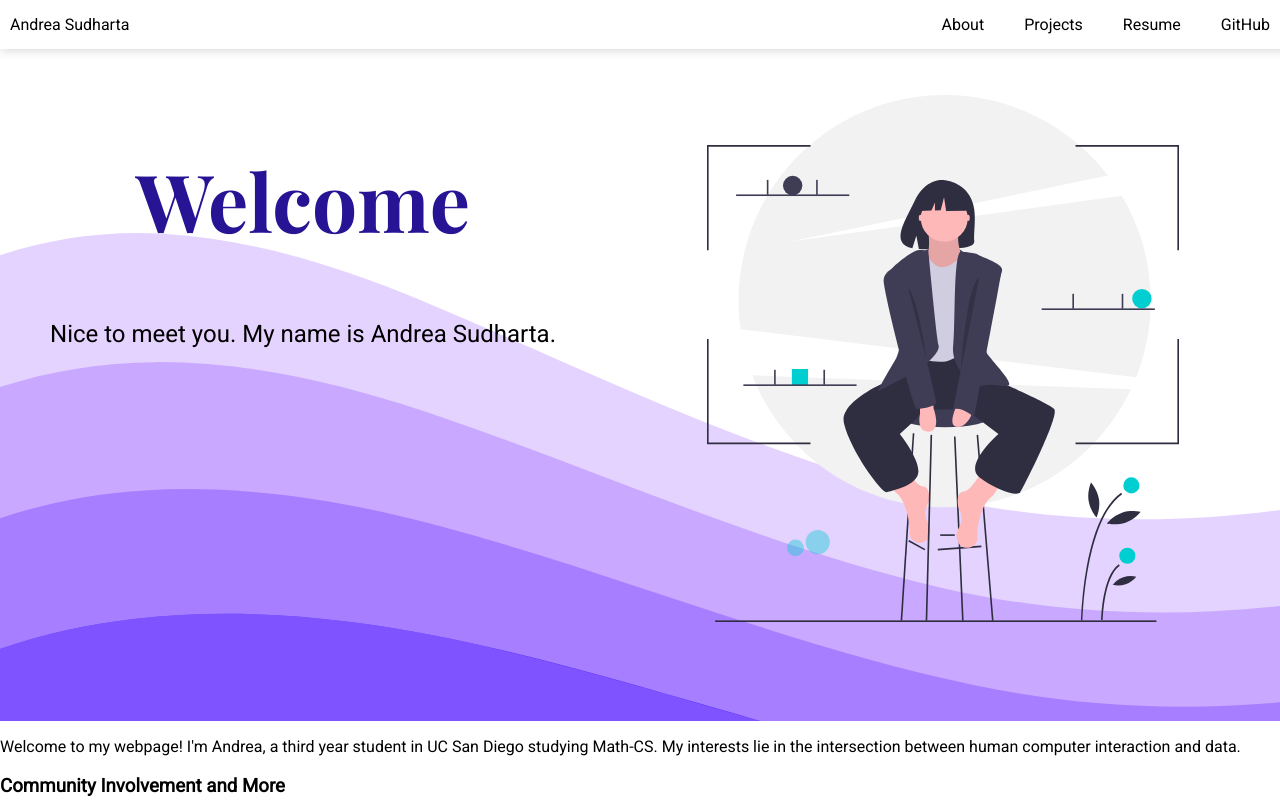
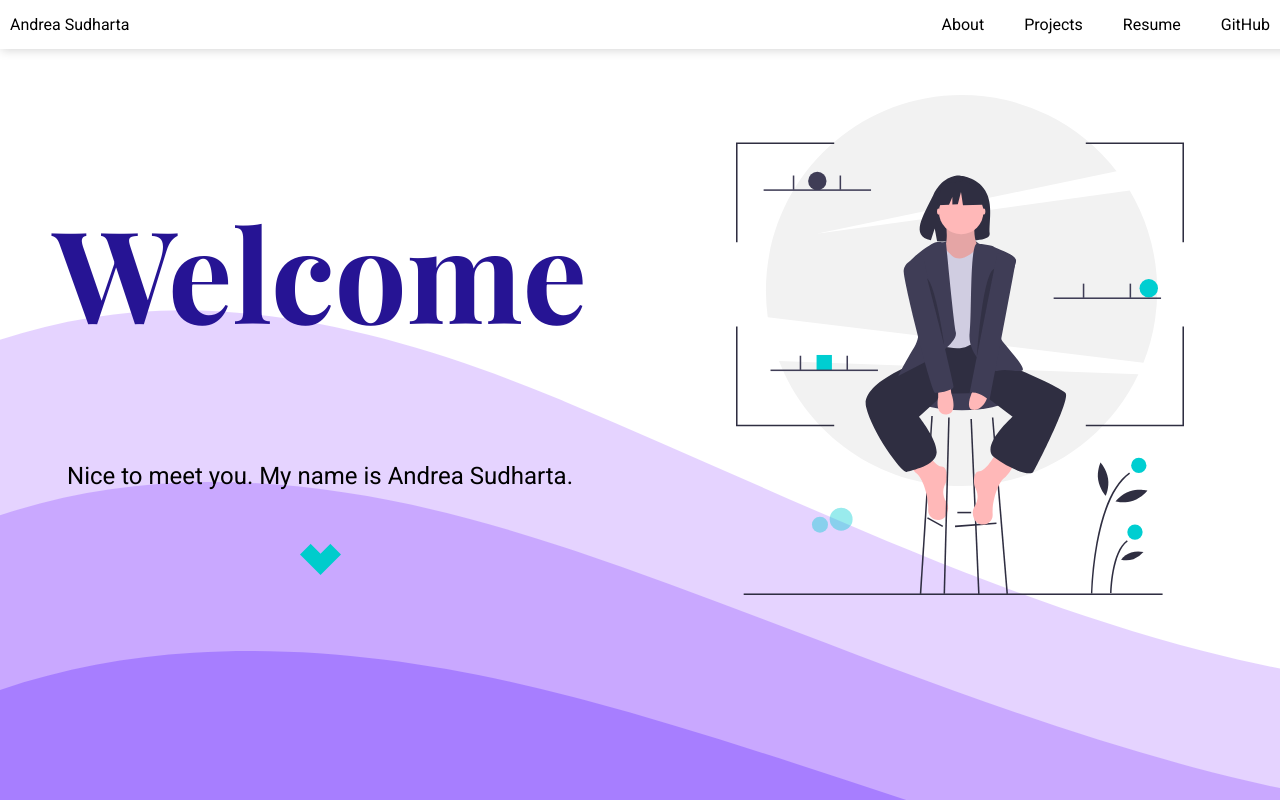
Before and after one commit to annsudhart/annsudhart.github.io, a React (Create React App) app: page / in a window 1280 px wide. Shown: the top 800 px of the page. Built offline with nearby package versions, Linux system fonts and the light colour scheme.

Commit message:
added arrow and fixed splash page proportions

```diff
--- a/public/index.html
+++ b/public/index.html
@@ -2,7 +2,7 @@
 <html lang="en">
   <head>
     <meta charset="utf-8" />
-    <link rel="shortcut icon" href="%PUBLIC_URL%/favicon.ico" />
+    <link rel="shortcut icon" href="%PUBLIC_URL%/favicon.png" />
     <meta name="viewport" content="width=device-width, initial-scale=1" />
     <!--
       manifest.json provides metadata used when your web app is installed on a
@@ -22,7 +22,7 @@
       work correctly both with client-side routing and a non-root public URL.
       Learn how to configure a non-root public URL by running `npm run build`.
     -->
-    <title>React App</title>
+    <title>Andrea Sudharta</title>
   </head>
   <body>
     <div id="root">
--- a/public/main.css
+++ b/public/main.css
@@ -4,3 +4,7 @@ html, body {
     font-family: 'Roboto', sans-serif;
     font-size: 1em;
 }
+
+#root {
+    height: 100%;
+}
--- a/src/App.css
+++ b/src/App.css
@@ -1,3 +1,7 @@
+.App {
+    height: 100%;
+}
+
 .h-100 {
     height: 100%;
 }
@@ -8,10 +12,14 @@
     flex-direction: row;
 }
 
+section {
+    height: 100%;
+}
 .row {
     flex-grow: 1;
     flex-shrink: 1;
     text-align: center;
+    width: 50%;
 }
 
 .splash {
@@ -37,7 +45,6 @@ h1 {
 }
 
 #splashimg {
-    /*max-width: 80%; */
     width: 70%;
     min-width: 250px;
     padding: 15px;
@@ -51,4 +58,10 @@ h1 {
     h1 {
         margin: 30px auto;
     }
-  }
+}
+
+@media only screen and (min-width: 1250px) {
+    h1 {
+        font-size: 8em;
+    }
+}
--- a/src/components/Arrow.css
+++ b/src/components/Arrow.css
@@ -0,0 +1,20 @@
+
+#arrow-container {
+    margin: 0 auto;
+    margin-top: 50px;
+    margin-bottom: 10px;
+    background-color: rgba(0, 0, 0, 0);
+    animation: float 4s ease-in-out infinite;
+  }
+
+  #arrow {
+    border: solid #fff;
+    border-width: 0 15px 15px 0;
+    display: inline-block;
+    padding: 7px;
+    transform: rotate(45deg);
+    -webkit-transform: rotate(45deg);
+    margin-bottom: 5px;
+    background-color: rgba(0, 0, 0, 0);
+    border-color: #00cccc;
+  }
--- a/src/components/Arrow.js
+++ b/src/components/Arrow.js
@@ -3,8 +3,10 @@ import './Arrow.css';
 class Arrow extends React.Component {
     render() {
         return (
-            <div class="arrow">
-
+            <div id="arrow-container">
+                <a href="#container">
+                    <div id="arrow"></div>
+                </a>
             </div>
         );
     }
```
Also changed, not shown: public/img/Liquid-Cheese-Lavender.svg, public/img/splash_image.svg, public/manifest.json.
